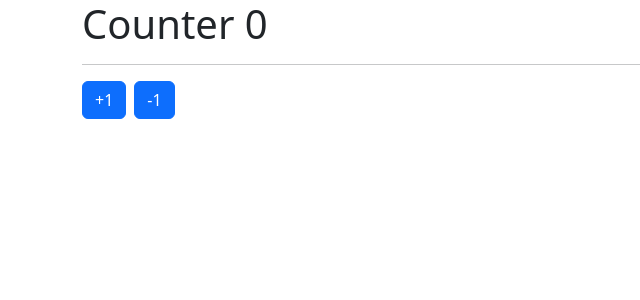
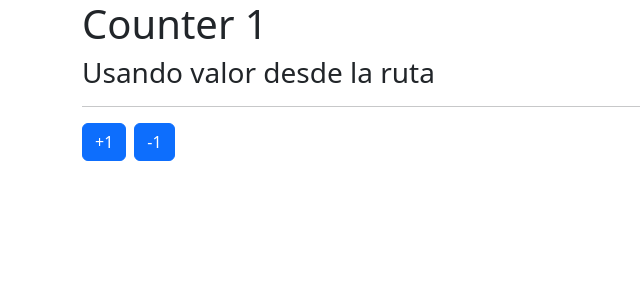
Before and after one commit to jonanv/test-jest-angularjs, an Angular app: page /basic/counter/1 in a window 1280 px wide. Before the commit this address led to /basic/counter. Shown: the top 300 px of the page, without its empty margins (0-640 px from the left). Built offline with nearby package versions, Linux system fonts and the light colour scheme.

Commit message:
:sparkles: (counter-route.component): Create counter-route component with import into module and route

```diff
--- a/src/app/modules/basic/basic.module.ts
+++ b/src/app/modules/basic/basic.module.ts
@@ -7,13 +7,15 @@ import { CounterComponent } from './components/counter/counter.component';
 import { CharizardComponent } from './components/charizard/charizard.component';
 import { FatherComponent } from './components/father/father.component';
 import { FatherSonComponent } from './components/father-son/father-son.component';
+import { CounterRouteComponent } from './components/counter-route/counter-route.component';
 
 @NgModule({
   declarations: [
     CounterComponent,
     CharizardComponent,
     FatherComponent,
-    FatherSonComponent
+    FatherSonComponent,
+    CounterRouteComponent
   ],
   imports: [
     CommonModule,
--- /dev/null
+++ b/src/app/modules/basic/components/counter-route/counter-route.component.html
@@ -0,0 +1,16 @@
+<h1>Counter {{ counter }}</h1>
+<h3>Usando valor desde la ruta</h3>
+<hr>
+
+<div class="d-flex gap-2">
+  <button
+    class="btn btn-primary"
+    (click)="increaseBy(1);">
+    +1
+  </button>
+  <button
+    class="btn btn-primary"
+    (click)="increaseBy(-1);">
+    -1
+  </button>
+</div>
--- /dev/null
+++ b/src/app/modules/basic/components/counter-route/counter-route.component.ts
@@ -0,0 +1,26 @@
+import { Component } from '@angular/core';
+import { ActivatedRoute } from '@angular/router';
+
+@Component({
+  selector: 'app-counter-route',
+  templateUrl: './counter-route.component.html',
+  styles: ``
+})
+export class CounterRouteComponent {
+
+  public counter: number = 0;
+
+  constructor(
+    private activateRoute: ActivatedRoute
+  ) { }
+
+  public ngOnInit(): void {
+    let initialValue = Number(this.activateRoute.snapshot.paramMap.get('initial'));
+    this.counter = isNaN(initialValue) ? 10 : initialValue;
+  }
+
+  public increaseBy(value: number): void {
+    this.counter += value;
+  }
+
+}
--- a/src/app/root/app-routing.module.ts
+++ b/src/app/root/app-routing.module.ts
@@ -5,11 +5,16 @@ import { RouterModule, Routes } from '@angular/router';
 import { CounterComponent } from '../modules/basic/components/counter/counter.component';
 import { CharizardComponent } from '../modules/basic/components/charizard/charizard.component';
 import { FatherComponent } from '../modules/basic/components/father/father.component';
+import { CounterRouteComponent } from '../modules/basic/components/counter-route/counter-route.component';
 
 const routes: Routes = [
   {
     path: 'basic/counter',
     component: CounterComponent
+  },
+  {
+    path: 'basic/counter/:initial',
+    component: CounterRouteComponent
   },
   {
     path: 'basic/charizard',
```
Also changed, not shown: 1 other file (tests, documents, lock files or other folders).
